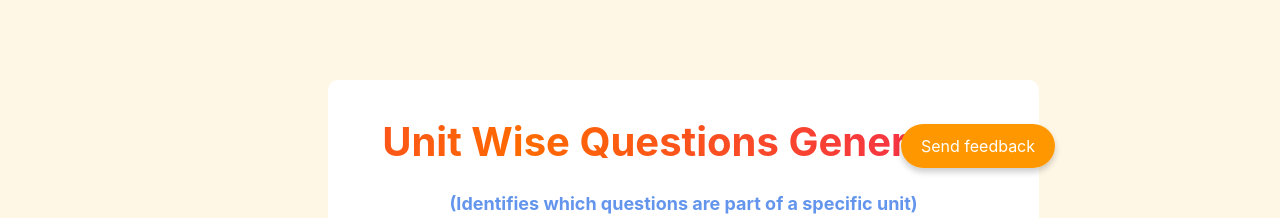
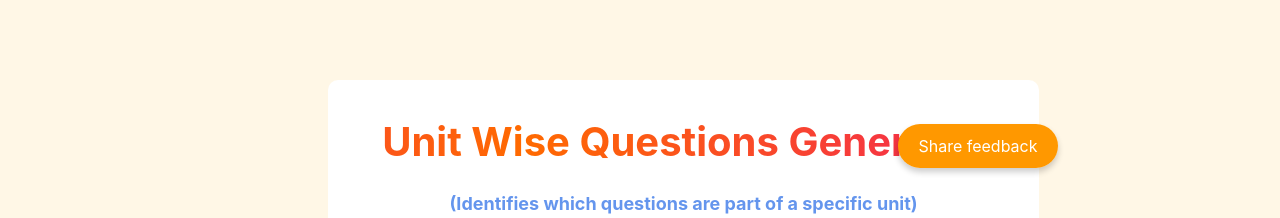
Before and after one commit to abhijitgithub2019/UnitWiseQuestions, a React (Create React App) app: page / in a window 1280 px wide. Shown: the top 218 px of the page. Built offline with nearby package versions, Linux system fonts and the light colour scheme.

Commit message:
added feedback link

```diff
--- a/src/AddUnitTopics.js
+++ b/src/AddUnitTopics.js
@@ -221,7 +221,7 @@ const AddUnitTopics = () => {
         >
           (Identifies which questions are part of a specific unit)
         </p>
-        <a href="mailto:rintu.patra224@gmail.com" className="feedback-btn">Send feedback</a>
+        <a href="mailto:rintu.patra224@gmail.com" className="feedback-btn">Share feedback</a>
         {/* <button
           class="feedback-btn"
           onclick="window.location.href='mailto:rintu.patra224@email.com?subject=Feedback&body=Hi,'"
```
